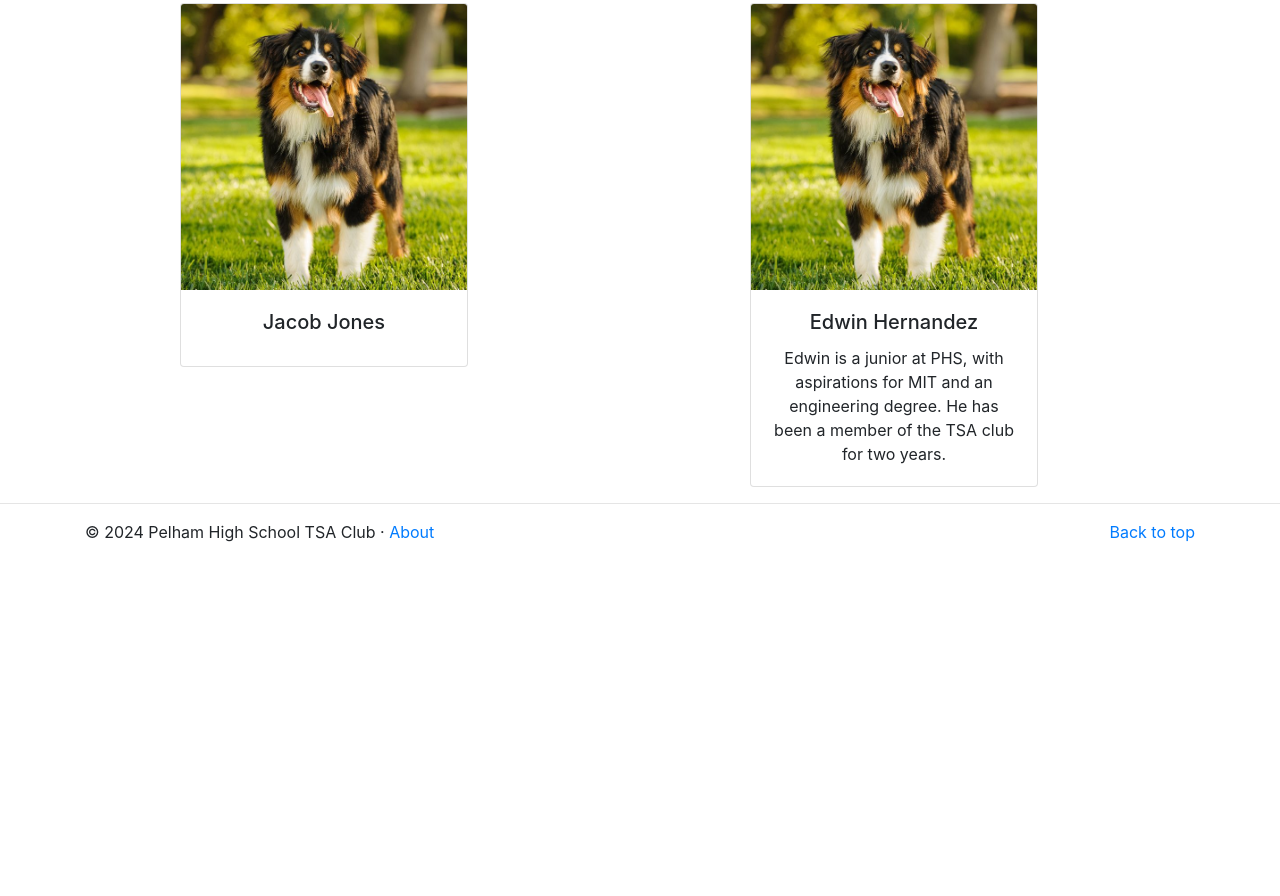
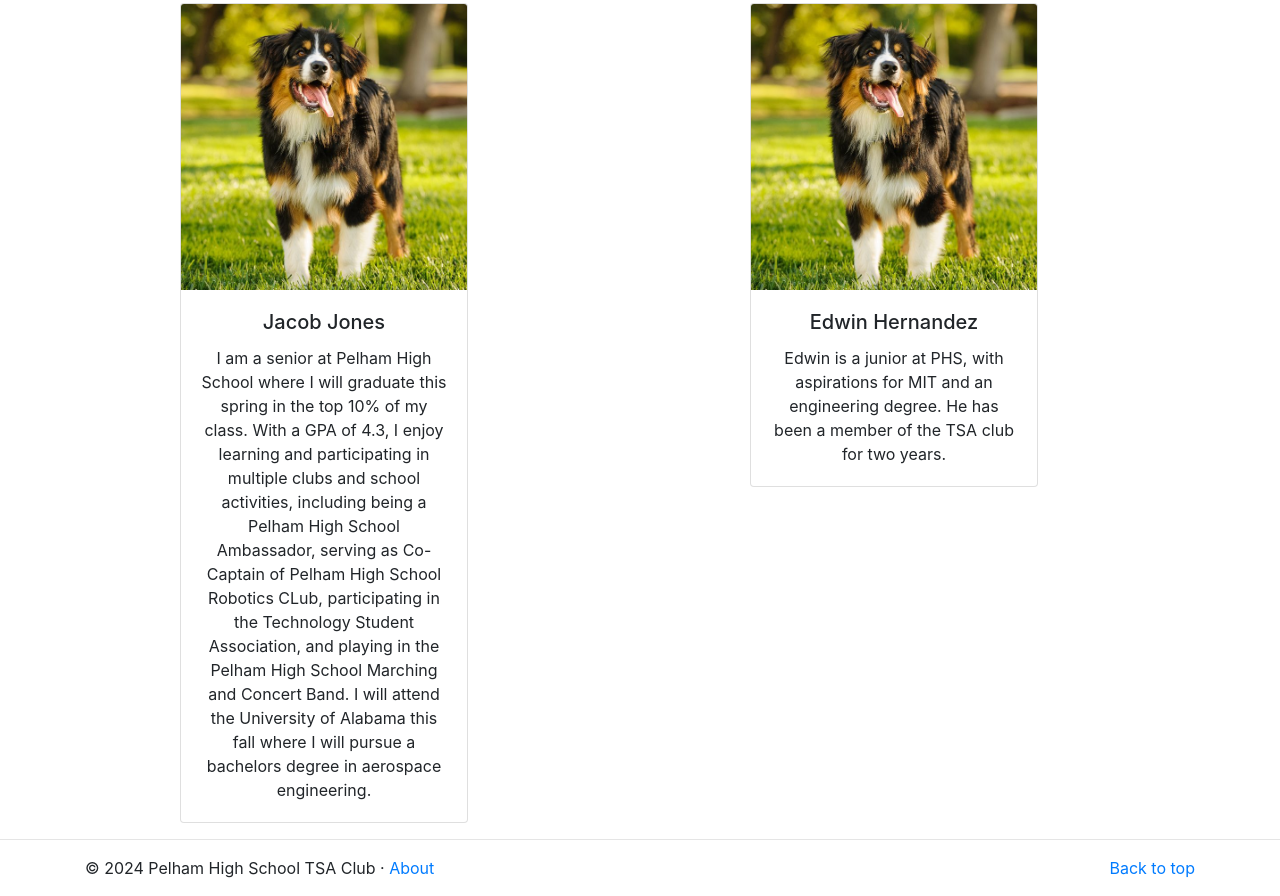
Before and after one commit to starboxphs/tsa_webmaster_2024, a plain HTML site: page pages/about.html in a window 1280 px wide. Shown: the part 280-1176 px from the top of the page. Before the commit the page ends 840 px from the top, so only its background shows below. Drawn offline with nearby package versions, Linux system fonts and the light colour scheme.

Commit message:
updated bioe

```diff
--- a/pages/about.html
+++ b/pages/about.html
@@ -51,7 +51,7 @@
                 <img src="/media/bios/dog1.jpeg" class="card-img-top" alt="...">
                 <div class="card-body">
                     <h5 class="card-title">Jacob Jones</h5>
-                    <p class="card-text"></p>
+                    <p class="card-text">I am a senior at Pelham High School where I will graduate this spring in the top 10% of my class.  With a GPA of 4.3, I enjoy learning and participating in multiple clubs and school activities, including being a Pelham High School Ambassador, serving as Co-Captain of Pelham High School Robotics CLub, participating in the Technology Student Association, and playing in the Pelham High School Marching and Concert Band. I will attend the University of Alabama this fall where I will pursue a bachelors degree in aerospace engineering. </p>
                 </div>
             </div>
         </div>
```
